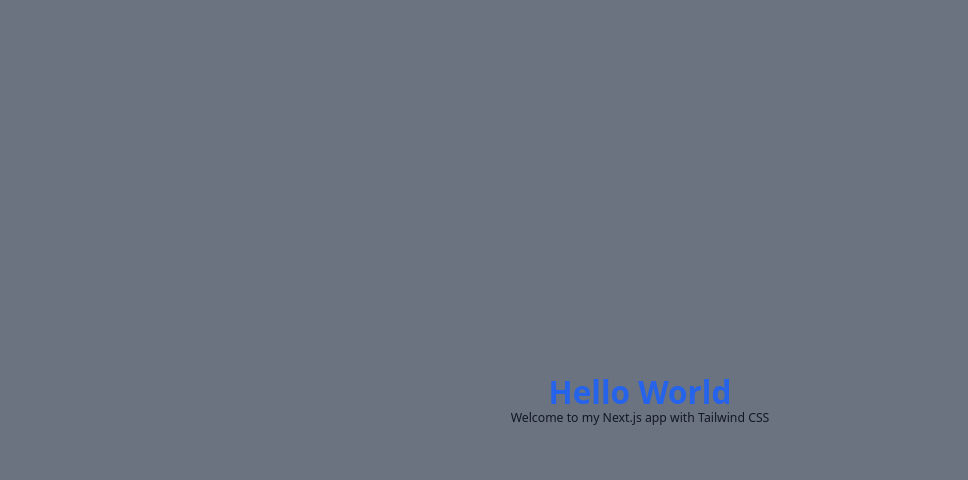
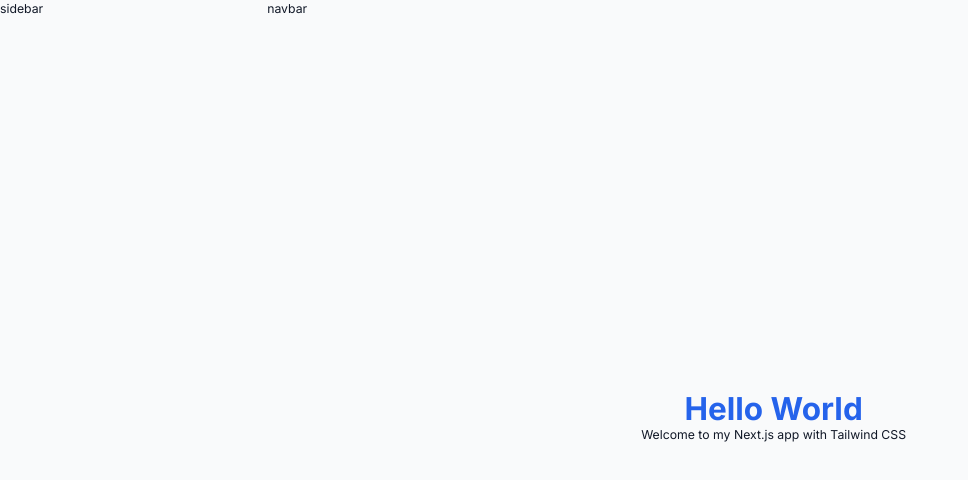
Before and after one commit to fdrive422/project-management, a Next.js app: page / in a window 1280 px wide. Shown: the top 480 px of the page, without its empty margins (0-968 px from the left). Built offline with nearby package versions, Linux system fonts and the light colour scheme.

Commit message:
build dashboardWrapper, update laybout

```diff
--- /dev/null
+++ b/src/app/dashboardWrapper.tsx
@@ -0,0 +1,19 @@
+import React from "react";
+
+const DashboardWrapper = ({ children }: { children: React.ReactNode }) => {
+  return (
+    <div className="flex min-h-screen w-full bg-gray-50 text-gray-900">
+      {/* sidebar */}
+      sidebar
+      <main
+        className={"flex w-full flex-col bg-gray-50 dark:bg-dark-bg md:pl-64"}
+      >
+        {/* navbar */}
+        navbar
+        {children}
+      </main>
+    </div>
+  );
+};
+
+export default DashboardWrapper;
--- a/src/app/layout.tsx
+++ b/src/app/layout.tsx
@@ -1,5 +1,9 @@
 import type { Metadata } from "next";
+import { Inter } from "next/font/google";
 import "./globals.css";
+import DashboardWrapper from "./dashboardWrapper";
+
+const inter = Inter({ subsets: ["latin"] });
 
 export const metadata: Metadata = {
   title: "Create Next App",
@@ -13,7 +17,9 @@ export default function RootLayout({
 }>) {
   return (
     <html lang="en">
-      <body className="antialiased">{children}</body>
+      <body className={inter.className}>
+        <DashboardWrapper>{children}</DashboardWrapper>
+      </body>
     </html>
   );
 }
--- a/src/app/page.tsx
+++ b/src/app/page.tsx
@@ -1,7 +1,7 @@
 export default function Home() {
   return (
     <main className="flex min-h-screen flex-col items-center justify-center p-24">
-      <div className="text-4xl font-bold text-blue-600 hover:text-blue-800 transition-colors">
+      <div className="text-4xl font-bold text-blue-600 transition-colors hover:text-blue-800">
         Hello World
       </div>
       Welcome to my Next.js app with Tailwind CSS
```
Also changed, not shown: tailwind.config.ts (line endings or trailing spaces), 1 other file (tests, documents, lock files or other folders).
